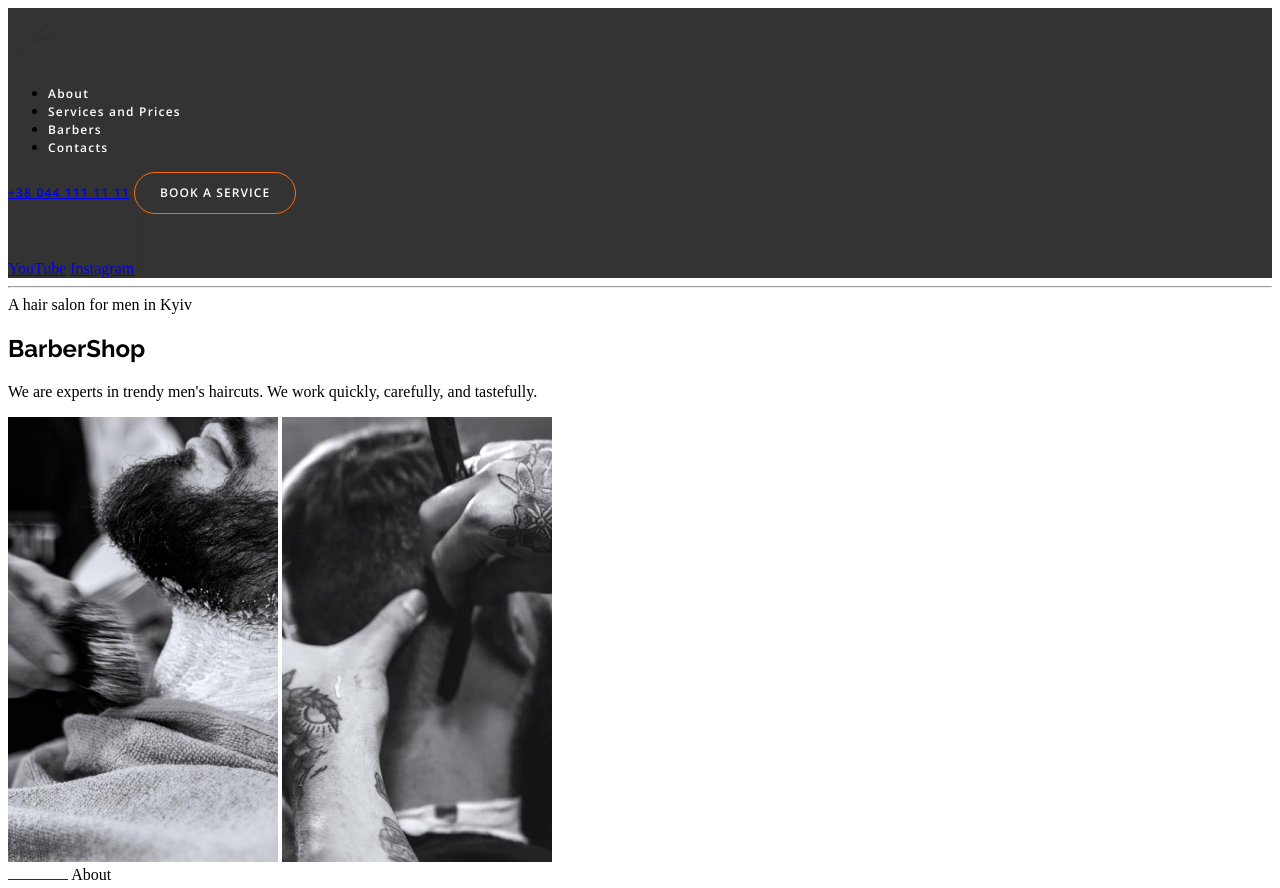
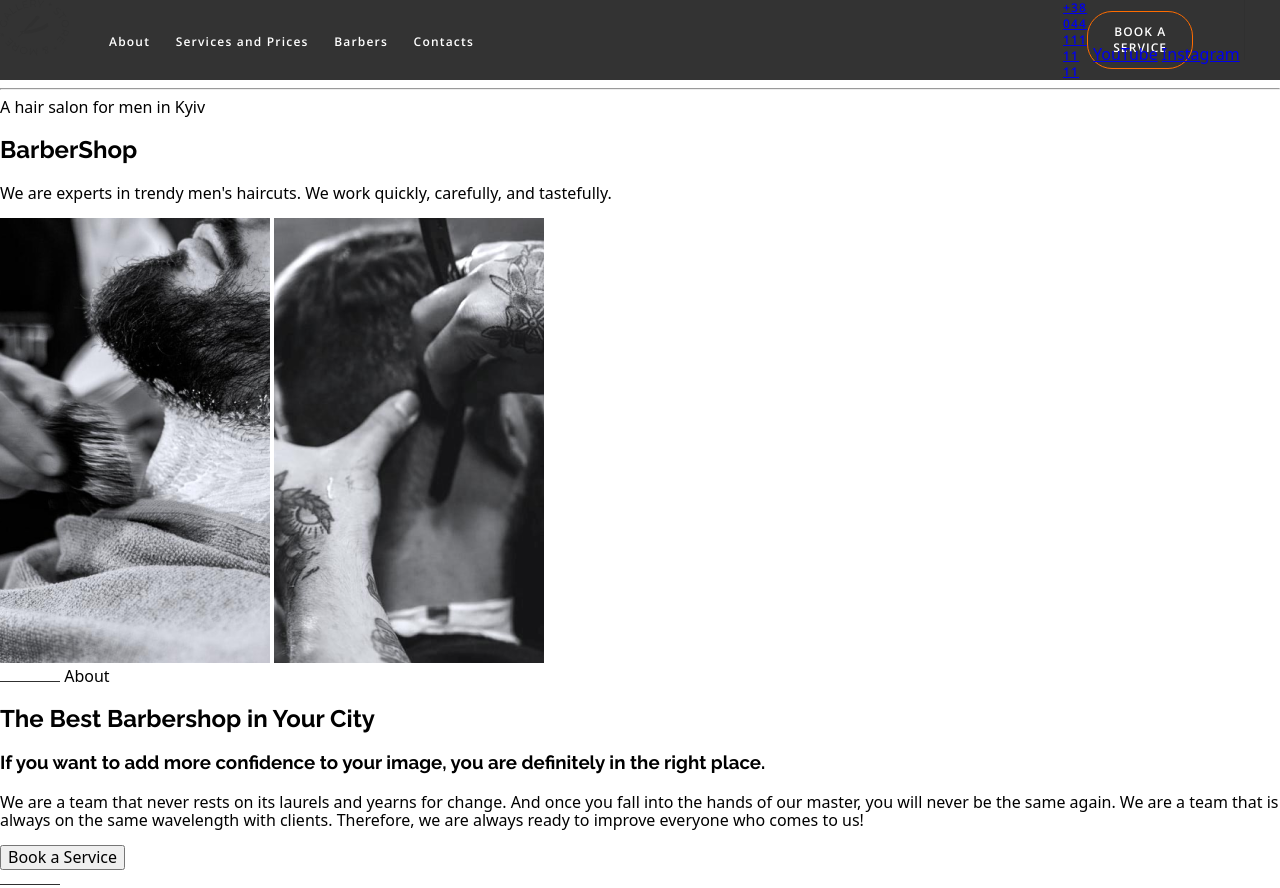
Before and after one commit to chiperandrei42/barbershop, a plain HTML site: page index.html in a window 1280 px wide. Shown: the top 888 px of the page. Drawn offline with nearby package versions, Linux system fonts and the light colour scheme.

Commit message:
aligned items

```diff
--- a/css/style.css
+++ b/css/style.css
@@ -7,6 +7,28 @@
 
 .global-header {
     background-color: #333333;
+    display: flex;
+}
+
+.nav-container  {
+    display: flex;
+    align-items: center;
+    width: 80%;
+    justify-content: space-between;
+}
+
+.global-header .main-navigation ul {
+    list-style-type: none;
+    width: 405px;
+    justify-content: space-between;
+    display: flex;
+}
+
+.contact-container {
+    width: 30px;
+    justify-content: space-between;
+    align-items: center;
+    display: flex;
 }
 
 .global-header .main-navigation a:link,
--- a/index.html
+++ b/index.html
@@ -8,13 +8,16 @@
 <link rel="preconnect" href="https://fonts.gstatic.com" crossorigin>
 <link href="https://fonts.googleapis.com/css2?family=Open+Sans:wght@400;600&family=Raleway:wght@700&display=swap" rel="stylesheet">
     <link rel="stylesheet" href="css/style.css">
+    <link rel="stylesheet" href="node_modules/modern-normalize/modern-normalize.css">
   </head>
   <body>
     <header class="global-header">
       <a href="index.html">
         <img src="./images/logo.svg" alt="Logo BarberShop" />
       </a>
-      <nav class="main-navigation">
+
+      <div class="nav-container">
+        <nav class="main-navigation">
         <ul>
           <li><a href="./about.html">About</a></li>
           <li><a href="#">Services and Prices</a></li>
@@ -23,8 +26,14 @@
         </ul>
       </nav>
 
-      <a href="tel:+38 044 111 11 11" class="phone-number">+38 044 111 11 11</a>
+
+
+      <div class="contact-container">
+        <a href="tel:+38 044 111 11 11" class="phone-number">+38 044 111 11 11</a>
       <button type="button" class="button">Book a Service</button>
+    </div>
+    </div>
+
       <section>
         <a href="https://youtube.com">YouTube</a>
         <a href="https://instagram.com">Instagram</a>
```
